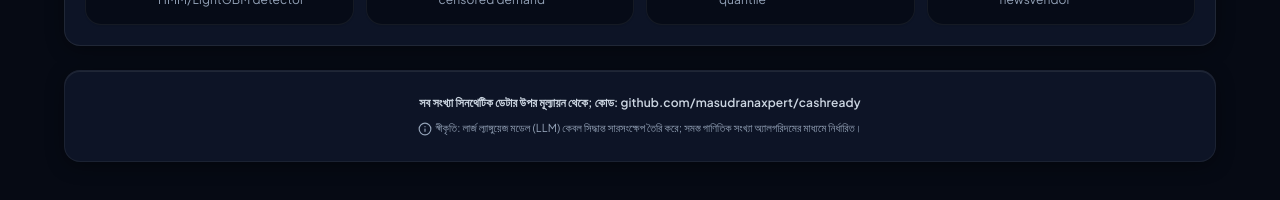
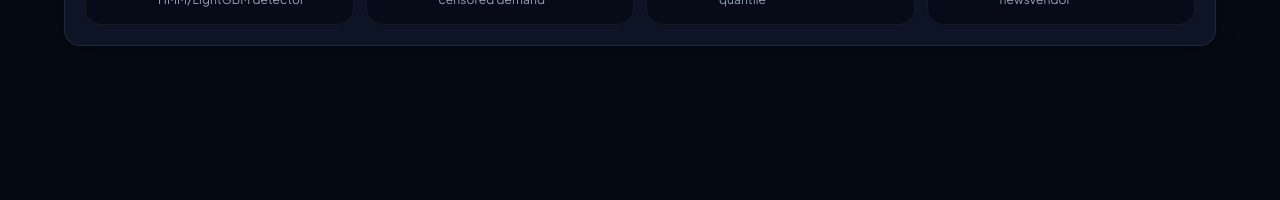
Before and after one commit to masudranaxpert/cashready, a Next.js app in the folder web/: page /evidence in a window 1280 px wide. Shown: the part 1338-1538 px from the top of the page. After the commit the page ends 1432 px from the top, so only its background shows below. Built offline with nearby package versions, Linux system fonts and the light colour scheme; no server answers.

Commit message:
refactor(ui): remove synthetic data and LLM disclosure footer banner

```diff
--- a/web/app/evidence/page.tsx
+++ b/web/app/evidence/page.tsx
@@ -13,7 +13,6 @@ import {
   RotateCcw,
   TrendingUp,
   Banknote,
-  Info,
   Award,
   Layers,
   BarChart3,
@@ -513,17 +512,6 @@ export default function EvidencePage() {
               </div>
             </div>
           </section>
-
-          {/* Footer with Algorithmic Disclosures */}
-          <footer className="card-soft text-center space-y-2 py-5 sm:py-6 border border-slate-200 dark:border-white/[0.06]">
-            <p className="text-xs text-slate-600 dark:text-slate-300 font-semibold">
-              {t.footerSynthetic}
-            </p>
-            <p className="text-[11px] text-slate-500 dark:text-slate-400 max-w-2xl mx-auto leading-relaxed">
-              <Info className="w-3.5 h-3.5 inline mr-1 text-slate-500 dark:text-slate-400" />
-              {t.footerLlmDisclosure}
-            </p>
-          </footer>
         </div>
       )}
     </div>
```
